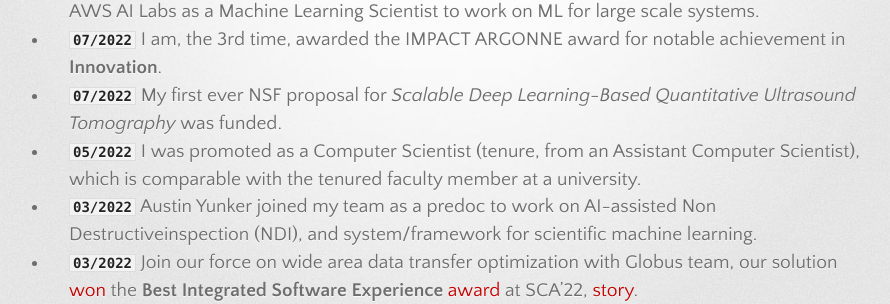
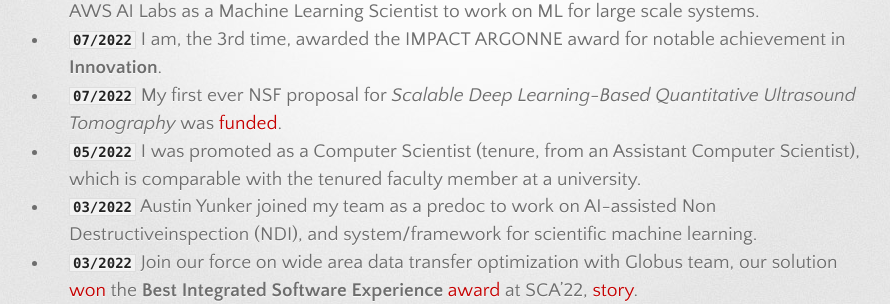
Before and after one commit to lzhengchun/lzhengchun.github.io, a Jekyll site: the page built from News.md, in a window 1280 px wide and 900 px high. Shown: the part 236-540 px from the top of the window, without its empty margins (181-1071 px from the left). Built offline with Jekyll 4.4.1, drawn with Linux system fonts in a browser that asks for light colours; some web fonts are replaced; some of the changed lines change nothing that is shown.

Commit message:
Update News.md

```diff
--- a/News.md
+++ b/News.md
@@ -4,7 +4,7 @@ title: What's new
 ---
 * __`08/2022`__ I'm on a Sabbatical leave from Argonne National Laboratory since 08/12 and joined AWS AI Labs as a Machine Learning Scientist to work on ML for large scale systems.
 * __`07/2022`__ I am, the 3rd time, awarded the IMPACT ARGONNE award for notable achievement in **Innovation**.
-* __`07/2022`__ My first ever NSF proposal for _Scalable Deep Learning-Based Quantitative Ultrasound Tomography_ was funded.
+* __`07/2022`__ My first ever NSF proposal for _Scalable Deep Learning-Based Quantitative Ultrasound Tomography_ was [funded](https://www.nsf.gov/awardsearch/showAward?AWD_ID=2152765).
 * __`05/2022`__ I was promoted as a Computer Scientist (tenure, from an Assistant Computer Scientist), which is comparable with the tenured faculty member at a university.
 * __`03/2022`__ Austin Yunker joined my team as a predoc to work on AI-assisted Non Destructiveinspection (NDI), and system/framework for scientific machine learning.
 * __`03/2022`__ Join our force on wide area data transfer optimization with Globus team, our solution [won](img/DMC22.JPG) the **Best Integrated Software Experience** [award](https://www.newswise.com/articles/globus-wins-best-integrated-software-experience-award) at SCA'22, [story](https://www.anl.gov/article/argonnes-globus-software-wins-award-at-2021-data-mover-challenge).
```
